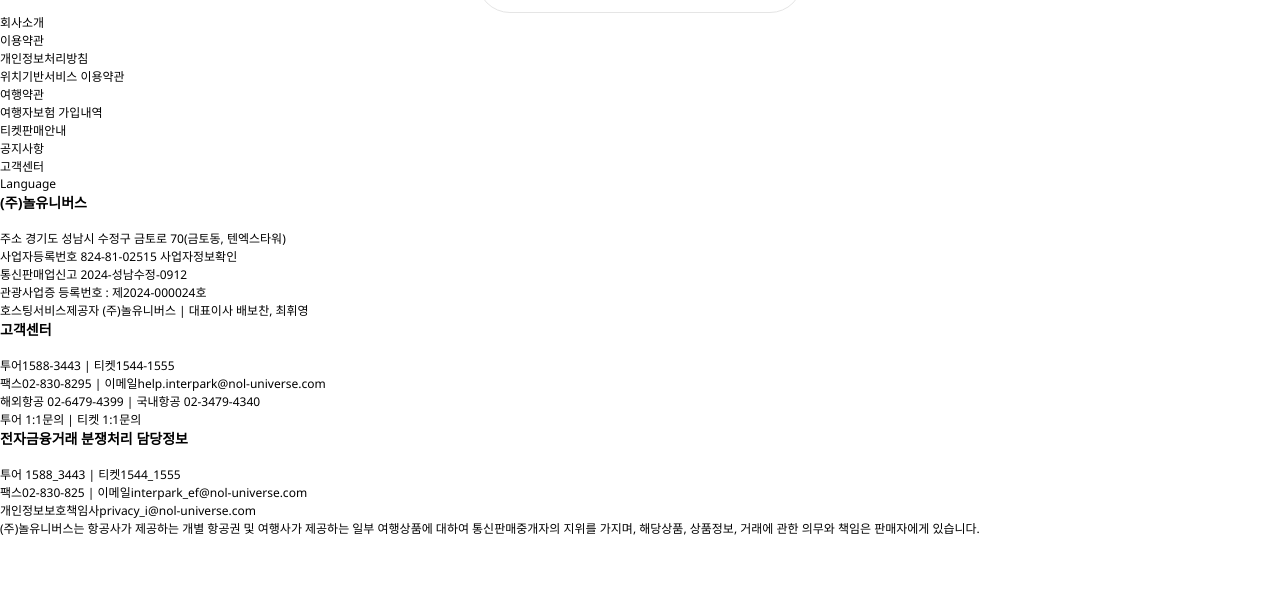
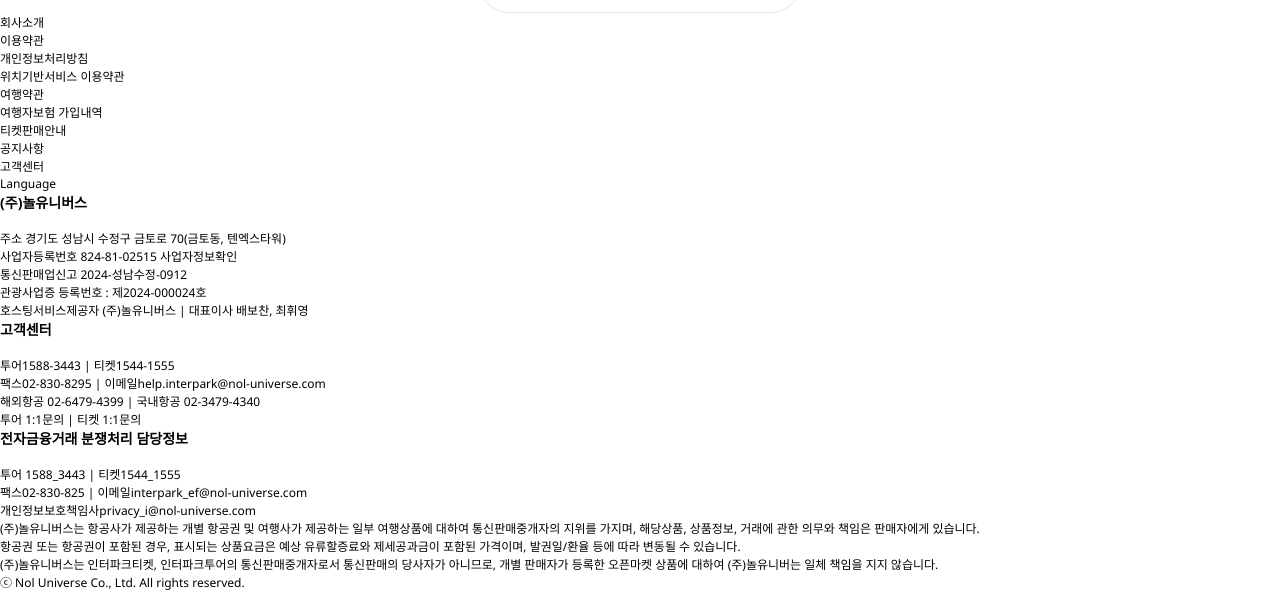
Before and after one commit to yongwa1214/til_html, a plain HTML site: page public/index.html in a window 1280 px wide. Shown: the part 1154-1745 px from the top of the page. Before the commit the page ends 1691 px from the top, so only its background shows below. Drawn offline with Linux system fonts and the light colour scheme.

Commit message:
[docs]footer 작업중

```diff
--- /dev/null
+++ b/public/css/footer(test).css
@@ -0,0 +1,20 @@
+.footer {
+    width: 100%;
+    background-color: #cc5050;
+}
+
+.footer_top{
+    width: 100%;
+    display: flex;
+    background-color: #000;
+}
+
+.footer_middle{
+    width: 100%;
+    display: flex;
+}
+
+.footer_bottom{
+    width: 100%;
+    display: flex;
+}
--- a/public/index.html
+++ b/public/index.html
@@ -206,9 +206,9 @@
       </main>
 
       <!-- 하단 -->
-      <footer>
-        <div>
-          <div class="list_button">
+      <div>
+        <footer class="footer">
+          <div class="footer_top">
             <ul>
             <li><a href="#">회사소개</a></li>
             <li><a href="#">이용약관</a></li>
@@ -222,7 +222,7 @@
             <li><a href="#">Language</a></li>
             </ul>
           </div>
-          <div class="etc_area">
+          <div class="footer_middle">
             <div>
               <h3>(주)놀유니버스</h3>
               <br />
@@ -246,12 +246,14 @@
               <br>개인정보보호책임사privacy_i@nol-universe.com
             </div>
           </div>
-          <div class="notification">
+          <div class="footer_bottom">
             (주)놀유니버스는 항공사가 제공하는 개별 항공권 및 여행사가 제공하는 일부 여행상품에 대하여 통신판매중개자의 지위를 가지며, 해당상품, 상품정보, 거래에 관한 의무와 책임은 판매자에게 있습니다.
-            <br>
+            <br> 항공권 또는 항공권이 포함된 경우, 표시되는 상품요금은 예상 유류할증료와 제세공과금이 포함된 가격이며, 발권일/환율 등에 따라 변동될 수 있습니다.
+            <br> (주)놀유니버스는 인터파크티켓, 인터파크투어의 통신판매중개자로서 통신판매의 당사자가 아니므로, 개별 판매자가 등록한 오픈마켓 상품에 대하여 (주)놀유니버는 일체 책임을 지지 않습니다.
+            <br> ⓒ Nol Universe Co., Ltd. All rights reserved.
           </div>
-        </div>
-      </footer>
+        </footer>
+      </div>
     </div>
   </body>
 </html>
```
